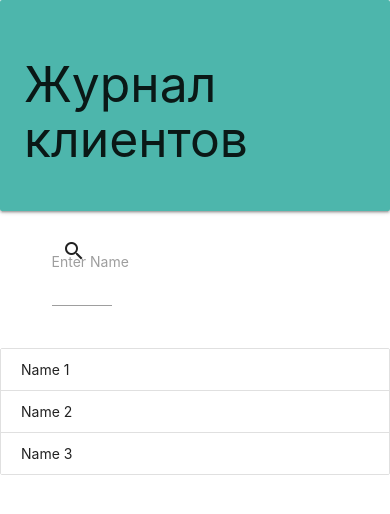
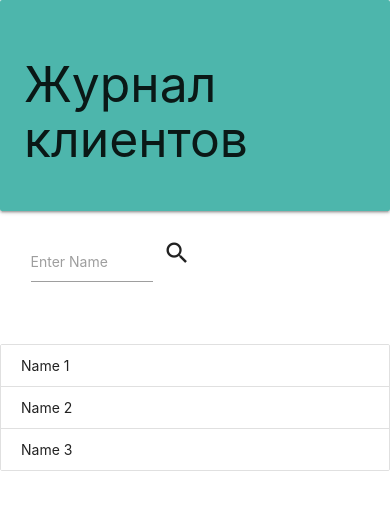
Before and after one commit to vladboldyr/ReactJSNet, a React (Create React App) app: page / in a window 390 px wide. Shown: the top 514 px of the page. Built offline with nearby package versions, Linux system fonts and the light colour scheme.

Commit message:
add css for input

```diff
--- a/src/components/Clients.css
+++ b/src/components/Clients.css
@@ -3,3 +3,44 @@
     justify-content: space-between;
     align-items: center;
 }
+.input-field.suffix i {
+    position: absolute;
+    width: 3rem;
+    font-size: 2rem;
+    transition: color .2s;
+    top: 0px;
+    right: 0px;
+}
+
+.input-field.suffix i.active {
+    color: #26a69a;
+}
+
+.input-field.suffix input,
+.input-field.suffix textarea {
+    margin-right: 3rem;
+    width: 92%;
+    width: calc(100% - 3rem);
+}
+
+.input-field.suffix textarea {
+    padding-top: .8rem;
+}
+
+.input-field.suffix label {
+    margin-right: 3rem;
+}
+
+@media only screen and (max-width: 992px) {
+    .input-field.suffix input {
+        width: 86%;
+        width: calc(100% - 3rem);
+    }
+}
+
+@media only screen and (max-width: 600px) {
+    .input-field.suffix input {
+        width: 80%;
+        width: calc(100% - 3rem);
+    }
+}
--- a/src/components/Clients.js
+++ b/src/components/Clients.js
@@ -10,10 +10,10 @@ export const Clients = () => {
     return (
         <div>
             <div className="row">
-                <form className="col s12">
-                    <div className="col s6" style={{marginLeft:'20px'}}>
-                        <div className="input-field col s6">
-                            <i className="material-icons col s1">search</i>
+                <form>
+                    <div className="row" style={{marginLeft:'20px'}}>
+                        <div className="input-field  suffix col s6">
+                            <i className="material-icons">search</i>
                             <input id="icon_search" type="text" className="validate"/>
                             <label form="icon_search">Enter Name</label>
                         </div>
```
